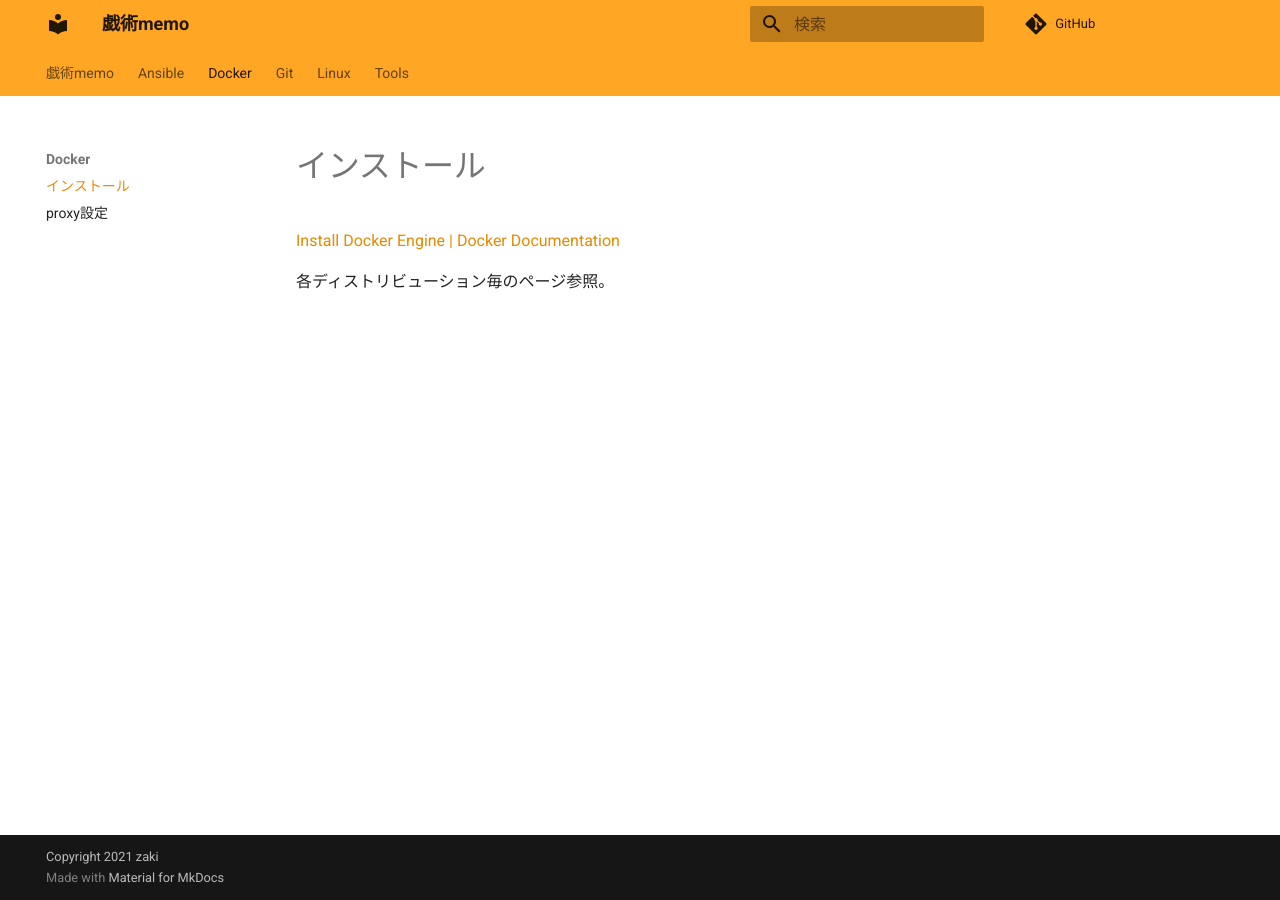
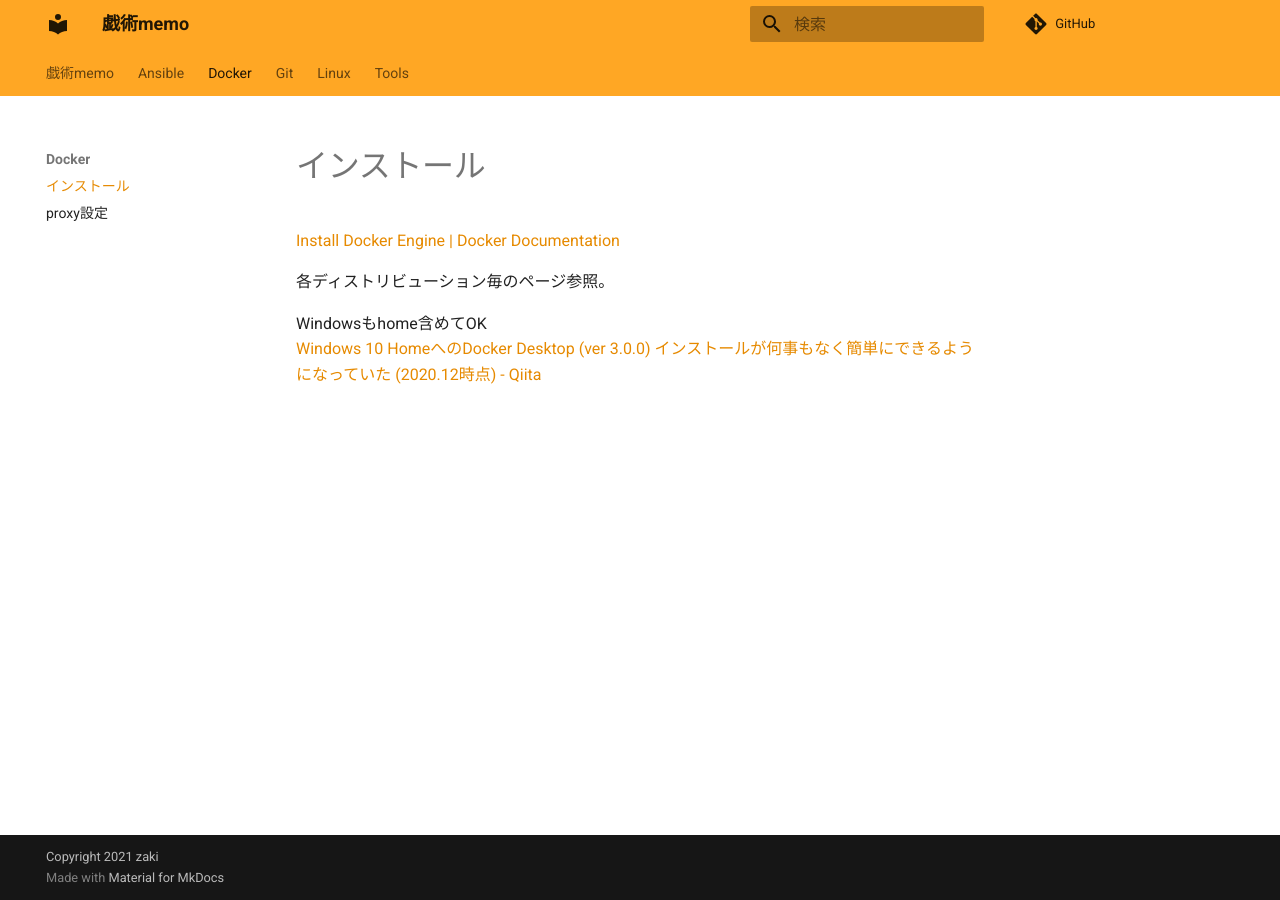
Before and after one commit to zaki-lknr/docs, an MkDocs documentation site: the page built from docs/Docker/install.md, in a window 1280 px wide. Built offline with MkDocs 1.6.1 and Material for MkDocs 9.7.7, drawn with Linux system fonts in a browser that asks for light colours; comment, search, counter and statistics services are not loaded.

Commit message:
add: install docker desktop for win

```diff
--- a/docs/Docker/install.md
+++ b/docs/Docker/install.md
@@ -3,3 +3,6 @@
 [Install Docker Engine | Docker Documentation](https://docs.docker.com/engine/install/)
 
 各ディストリビューション毎のページ参照。
+
+Windowsもhome含めてOK
+[Windows 10 HomeへのDocker Desktop (ver 3.0.0) インストールが何事もなく簡単にできるようになっていた (2020.12時点) - Qiita](https://qiita.com/zaki-lknr/items/db99909ba1eb27803456)
```
